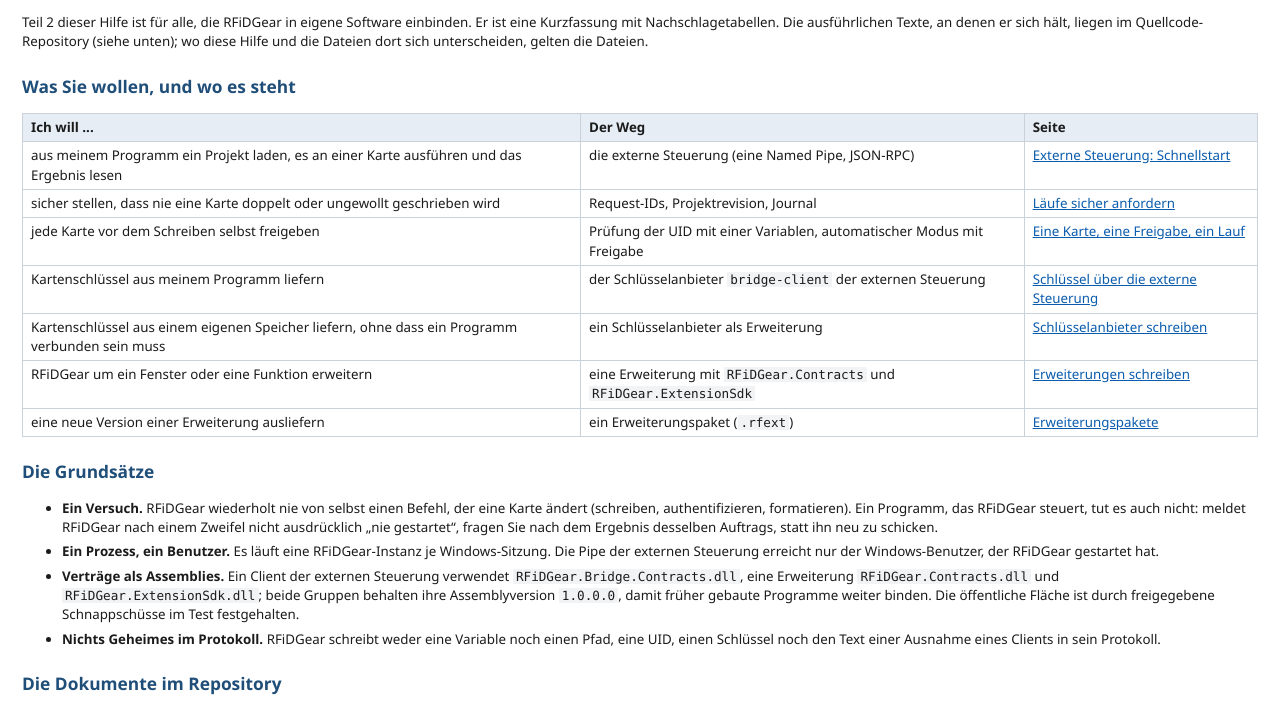
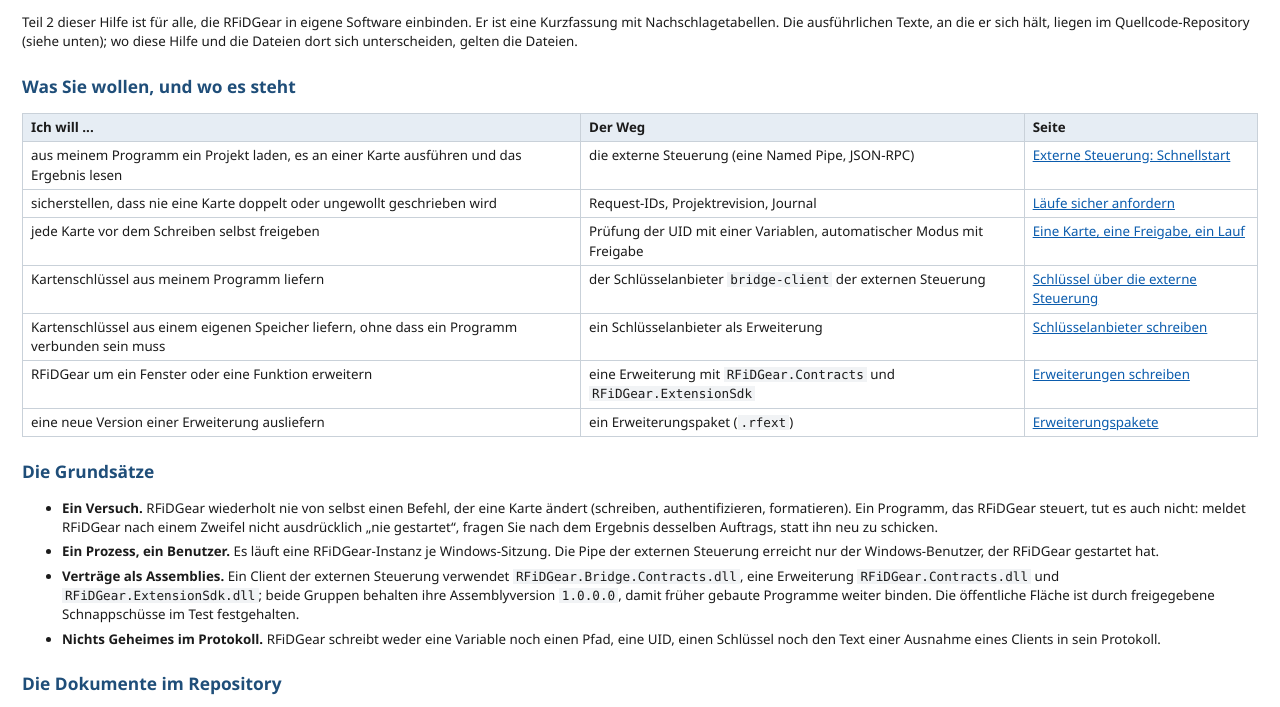
Before and after one commit to c3rebro/RFiDGear, a plain HTML site: page docs/chm_de/Content/dev_overview.html in a window 1280 px wide. Shown: the part 60-767 px from the top of the page. Drawn offline with Linux system fonts and the light colour scheme.

Commit message:
Help: fix four wording slips of the third review of the developer pages
German: "hat nur die DESFire-Aufgabe", "an die er sich hält", "sicherstellen"; and a doubled full stop in
the status table of the result page (both languages).

Co-Authored-By: Claude Sonnet 5.5 <noreply@anthropic.com>

```diff
--- a/docs/chm_de/Content/dev_overview.html
+++ b/docs/chm_de/Content/dev_overview.html
@@ -10,7 +10,7 @@
 
 <h1>&Uuml;berblick f&uuml;r Entwickler</h1>
 
-<p>Teil 2 dieser Hilfe ist f&uuml;r alle, die RFiDGear in eigene Software einbinden. Er ist eine Kurzfassung mit Nachschlagetabellen. Die ausf&uuml;hrlichen Texte, an denen er sich h&auml;lt, liegen im Quellcode-Repository
+<p>Teil 2 dieser Hilfe ist f&uuml;r alle, die RFiDGear in eigene Software einbinden. Er ist eine Kurzfassung mit Nachschlagetabellen. Die ausf&uuml;hrlichen Texte, an die er sich h&auml;lt, liegen im Quellcode-Repository
 (siehe unten); wo diese Hilfe und die Dateien dort sich unterscheiden, gelten die Dateien.</p>
 
 <h2>Was Sie wollen, und wo es steht</h2>
@@ -19,7 +19,7 @@
 <tr><th>Ich will ...</th><th>Der Weg</th><th>Seite</th></tr>
 <tr><td>aus meinem Programm ein Projekt laden, es an einer Karte ausf&uuml;hren und das Ergebnis lesen</td><td>die externe Steuerung (eine Named Pipe, JSON-RPC)</td>
 <td><a href="bridge_start.html">Externe Steuerung: Schnellstart</a></td></tr>
-<tr><td>sicher stellen, dass nie eine Karte doppelt oder ungewollt geschrieben wird</td><td>Request-IDs, Projektrevision, Journal</td>
+<tr><td>sicherstellen, dass nie eine Karte doppelt oder ungewollt geschrieben wird</td><td>Request-IDs, Projektrevision, Journal</td>
 <td><a href="bridge_safe_runs.html">L&auml;ufe sicher anfordern</a></td></tr>
 <tr><td>jede Karte vor dem Schreiben selbst freigeben</td><td>Pr&uuml;fung der UID mit einer Variablen, automatischer Modus mit Freigabe</td>
 <td><a href="bridge_approval.html">Eine Karte, eine Freigabe, ein Lauf</a></td></tr>
```
Also changed, not shown: docs/chm_de/Content/bridge_results.html (+2 -2 lines), docs/chm_en/Content/bridge_results.html (+1 -1 lines), 2 other files.
